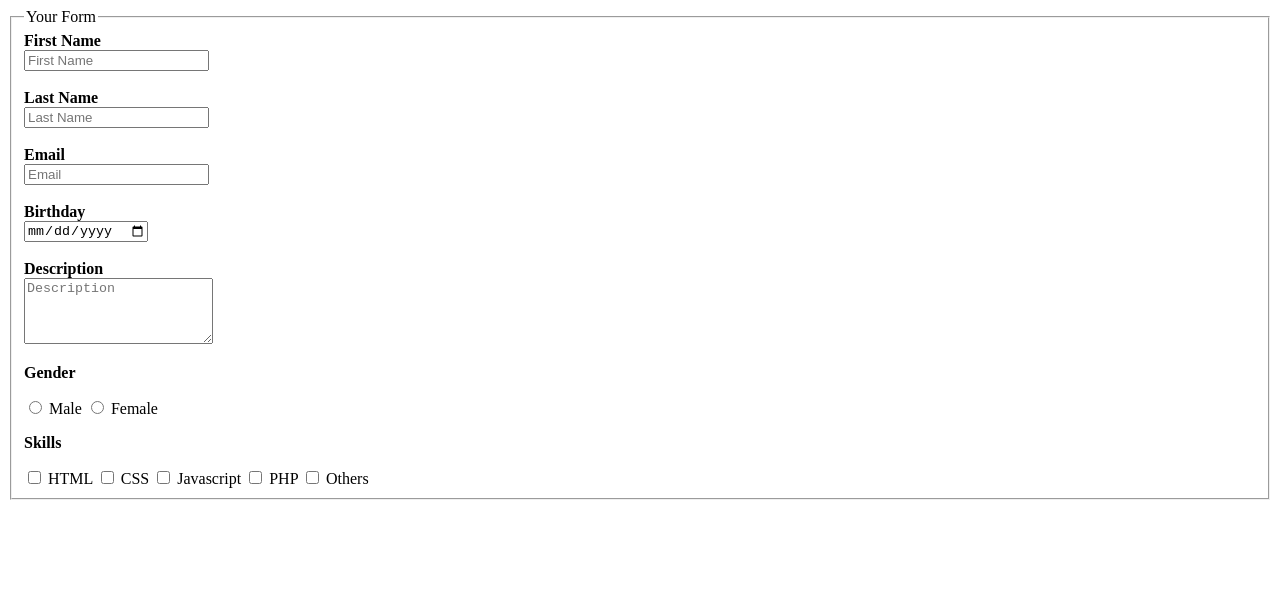
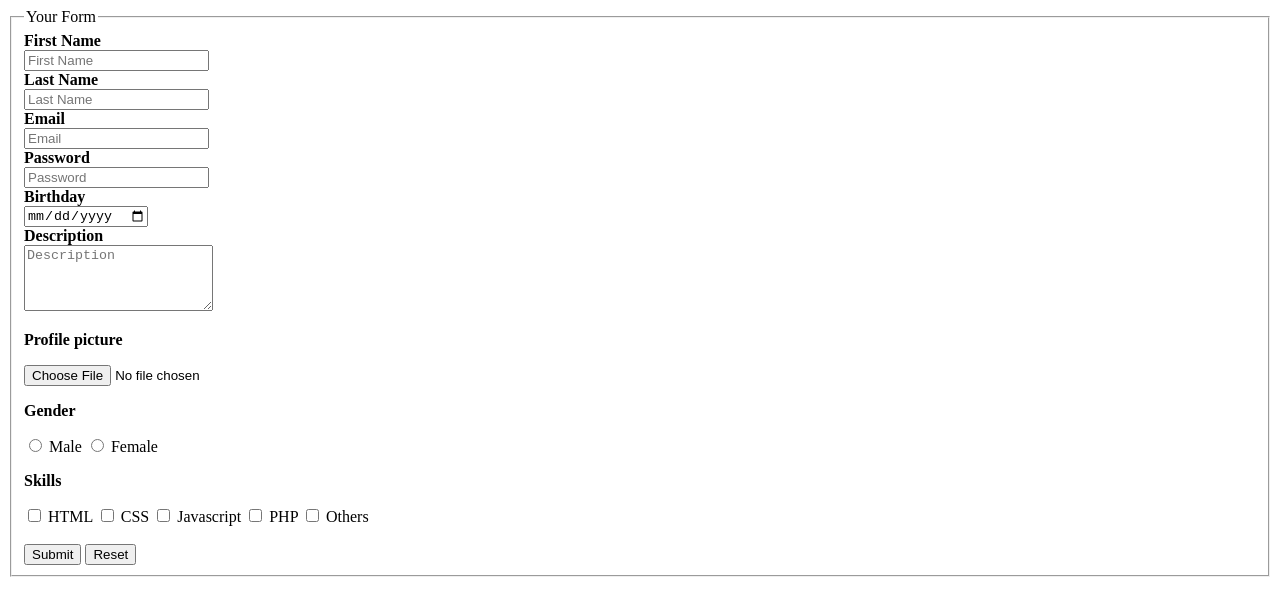
Before and after one commit to Daoud-Hussain/Web-Technologies, a plain HTML site: page forms.html in a window 1280 px wide. Drawn offline with Linux system fonts and the light colour scheme.

Commit message:
Creating form for CUI

```diff
--- a/forms.html
+++ b/forms.html
@@ -11,15 +11,19 @@
         <fieldset>
             <legend>Your Form</legend>
             <b><label for="fname">First Name</label><br></b>
-            <input type="text" placeholder="First Name"> <br><br>
+            <input type="text" placeholder="First Name"> <br>
             <b><label for="lname">Last Name</label></b><br>
-            <input type="text" placeholder="Last Name"> <br><br>
+            <input type="text" placeholder="Last Name"> <br>
             <b><label for="email">Email</label></b><br>
-            <input type="email" placeholder="Email"> <br><br>
+            <input type="email" placeholder="Email"> <br>
+            <b><label for="password">Password</label></b><br>
+            <input type="password" placeholder="Password"> <br>
             <b><label for="birthday">Birthday</label></b> <br>
-            <input type="date" name="birhday" id="birthday"> <br><br>
-            <b><label for="description">Description</label></b><br>
+            <input type="date" name="birhday" id="birthday"> <br>
+            <b><label for="description">Description</label></b> <br>
             <textarea name="description" id="description" placeholder="Description" cols="21" rows="4"></textarea><br>
+            <b><p>Profile picture</p></b>
+            <input type="file"> <br>
             <!-- Radio Buttons -->
             <b><p>Gender</p></b>
             <input type="radio" id="male" name="gender" value="Male">
@@ -37,9 +41,9 @@
             <input type="checkbox" name="PHP" value="PHP">
             <label for="PHP">PHP</label>
             <input type="checkbox" name="Others" value="Others">
-            <label for="Others">Others</label>
-
-
+            <label for="Others">Others</label> <br><br>
+            <input type="submit">
+            <input type="reset">
         </fieldset>
 
     </form>
```
